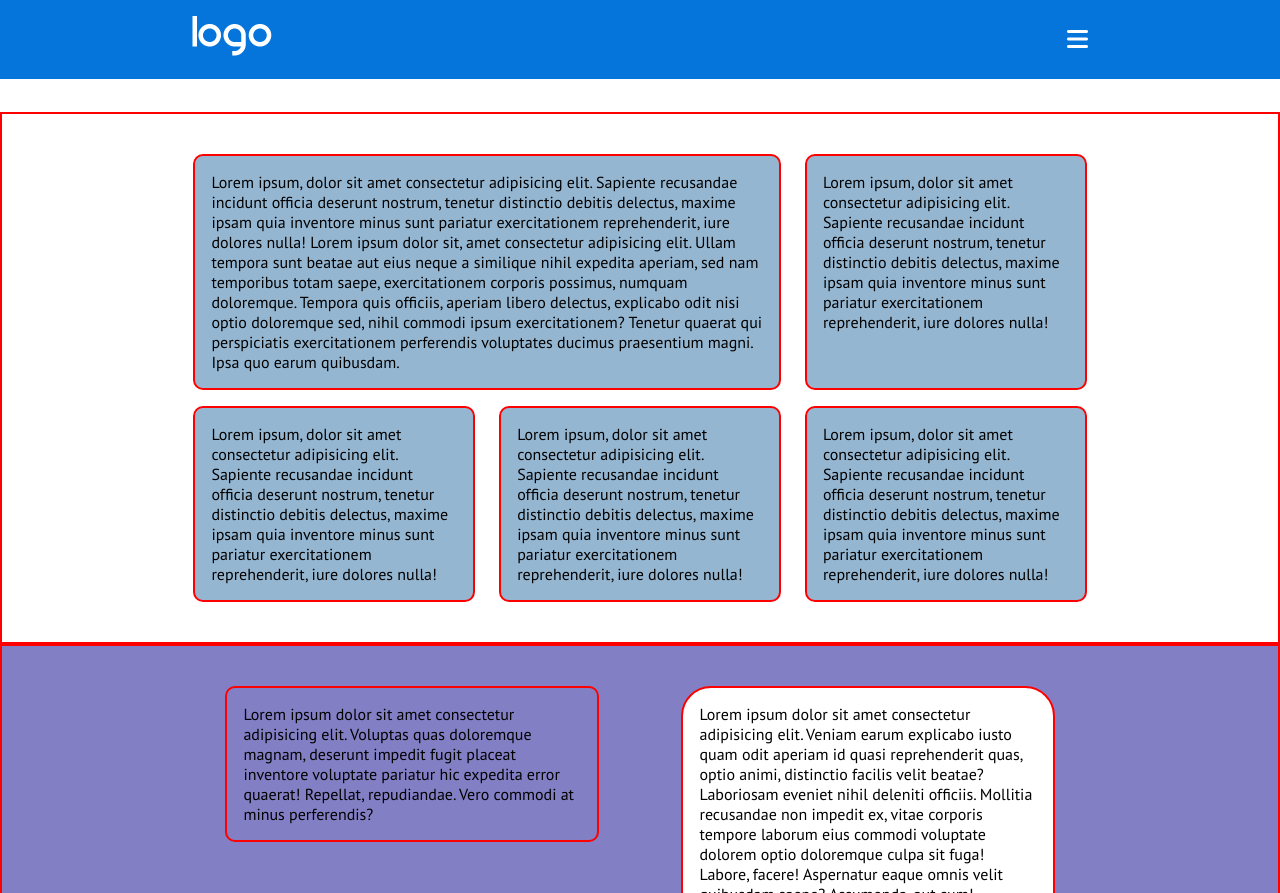
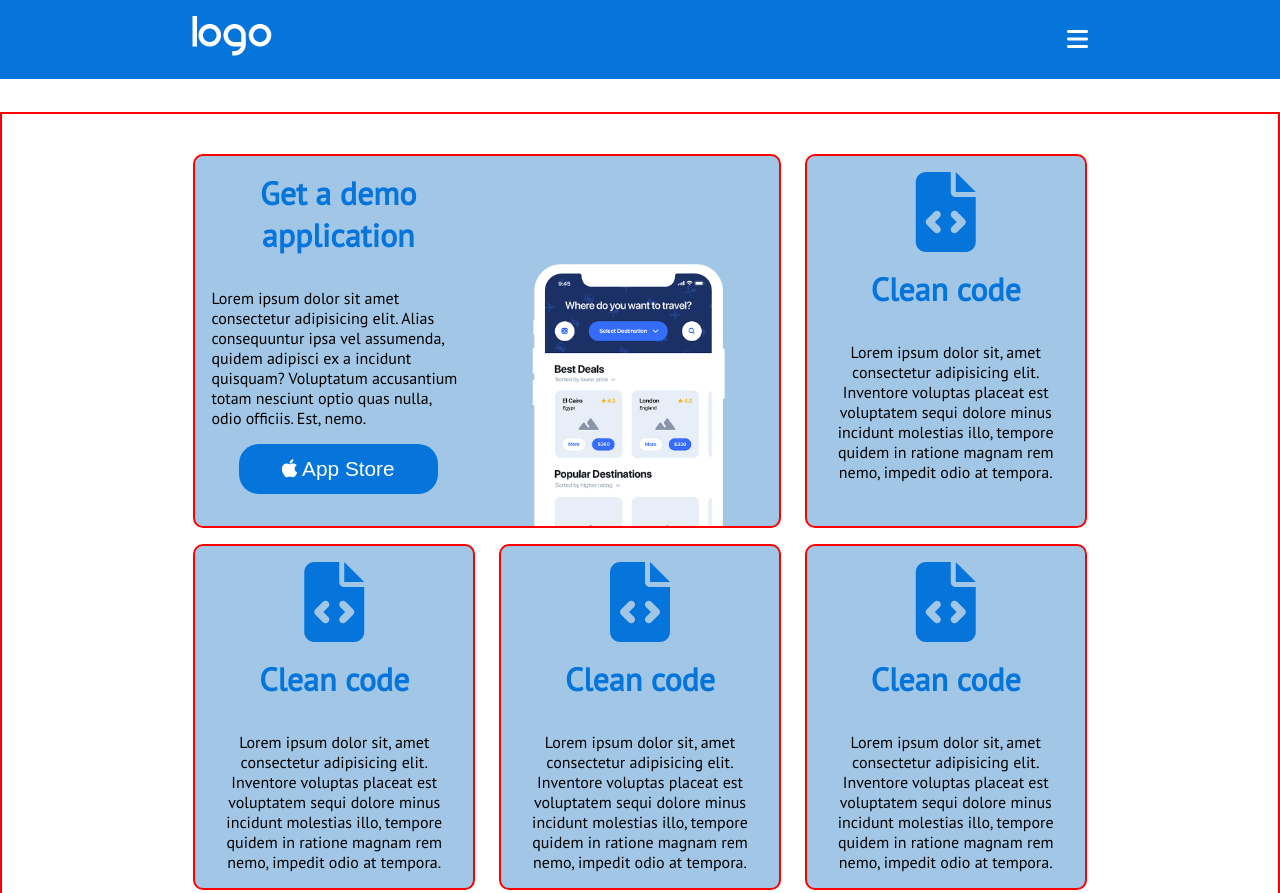
Before and after one commit to FabrizioMisseri/htmlcss-responsive-layout, a plain HTML site: page index.html in a window 1280 px wide. Shown: the top 893 px of the page. Drawn offline with Linux system fonts and the light colour scheme.

Commit message:
added details inside the 'demo' part

```diff
--- a/css/style.css
+++ b/css/style.css
@@ -18,6 +18,10 @@ img{
 a{
     color: inherit;
     text-decoration: none;
+}
+
+h1{
+    font-size: 2rem;
 }
 
 
@@ -41,6 +45,16 @@ a{
     align-items: center;
 }
 
+.btn{
+    padding: .8rem 2.7rem;
+    border-radius: 20px;
+    border: 0;
+}
+
+.block{
+    display: block;
+}
+
 
 /* TIPOGRAFIa */
 
@@ -50,6 +64,14 @@ a{
 
 .bg-purple{
     background-color: #837FC5;
+}
+
+.bg-blue{
+    background-color: #0575DB;
+}
+
+.text-blue{
+    color: #0575DB;
 }
 
 .text-white{
@@ -64,6 +86,14 @@ a{
     text-align: center;
 }
 
+.text-medium{
+    font-size: 1.3rem;
+}
+
+.text-big{
+    font-size: 2rem;
+}
+
 .mb1{
     margin-bottom: 1em;
 }
@@ -71,6 +101,7 @@ a{
 .mb2{
     margin-bottom: 2em;
 }
+
 
 
 /* HEADER */
@@ -108,20 +139,22 @@ main section{
     padding: 2.5em 0;
 }
 
-.card{
+main .card{
     border-radius: 10px;
-    padding: 1rem;
+
+    padding: 1em;
+
 }
 
 .item{
-    padding: 1rem;
+    padding: 1em;
     border-radius: 30px;
 }
 
     /* debug rules */
 .card , .item , section{
     border: 2px solid red;}
-    /* debug rules */
+    /* / debug rules */
 
 
 
@@ -129,20 +162,35 @@ main section{
 /* DEMO PART */
 
 #demo .card{
-    background-color: #95B6D1;
+    background-color: #a2c7e6;
     margin-bottom: 1em;
 }
+
+#demo .card div > i{
+    font-size: 5rem;
+}
+
+
+#demo .card:first-child{
+    padding-bottom: 0;
+}
+
 
 #demo .card:last-child{
     margin-bottom: none;
 }
 
+    /* tablet */
 @media screen and (min-width: 768px) {
 
     #demo .container{
         display: flex;
         justify-content: space-between;
         flex-wrap: wrap;
+    }
+
+    #demo .container .card img{
+        max-width: 60%;
     }
 
     #demo .container .card{
@@ -161,6 +209,32 @@ main section{
 
 }
 
+    /* desktop */
+@media screen and (min-width: 992px) {
+
+    #demo .wrap{
+        display: flex;
+        justify-content: space-between;
+    }
+
+    #demo .wrap .col{
+        width: 46%;
+    }
+
+    #demo .wrap .col:last-child{
+        display: flex;
+        align-items: flex-end;
+    }
+
+    #demo .card:first-child{
+        padding-bottom: 0;
+    }
+
+    #demo .card:first-child img{
+        max-width: 95%;
+    }
+
+}
 /* / DEMO PART */
 
 
--- a/index.html
+++ b/index.html
@@ -48,28 +48,127 @@
 
                 <!-- prima carta importante -->
                 <div class="card">
-                    Lorem ipsum, dolor sit amet consectetur adipisicing elit. Sapiente recusandae incidunt officia deserunt nostrum, tenetur distinctio debitis delectus, maxime ipsam quia inventore minus sunt pariatur exercitationem reprehenderit, iure dolores nulla!
-                    Lorem ipsum dolor sit, amet consectetur adipisicing elit. Ullam tempora sunt beatae aut eius neque a similique nihil expedita aperiam, sed nam temporibus totam saepe, exercitationem corporis possimus, numquam doloremque.
-                    Tempora quis officiis, aperiam libero delectus, explicabo odit nisi optio doloremque sed, nihil commodi ipsum exercitationem? Tenetur quaerat qui perspiciatis exercitationem perferendis voluptates ducimus praesentium magni. Ipsa quo earum quibusdam.
+
+                    <!-- wrap flex per desktop -->
+                    <div class="wrap">
+
+                            <!-- colonna -->
+                            <div class="col">
+
+                                <h1 class="text-blue text-center mb1">Get a demo application</h1>
+
+                                <p class="mb1">
+                                    Lorem ipsum dolor sit amet consectetur adipisicing elit. Alias consequuntur ipsa vel assumenda, quidem adipisci ex a incidunt quisquam? Voluptatum accusantium totam nesciunt optio quas nulla, odio officiis. Est, nemo.
+                                </p>
+
+                                <div class="mb2 text-center">
+                                    <button class="btn bg-blue text-white text-medium">
+                                        <i class="fa-brands fa-apple c"></i>
+
+                                        App Store
+                                    </button>
+                                </div>
+
+                            </div>
+                            <!-- / colonna -->
+
+
+                            <!-- colonna -->
+                            <div class="col">
+                                <div>
+                                    <img src="img/phone.png" alt="img del telefono" class="block">
+                                </div>
+                            </div>
+                            <!-- / colonna -->
+
+                    </div>
+                    <!-- fine wrap -->
+
                 </div>
+                <!-- / prima carta -->
 
 
                 <!-- altre cinque carte secondarie -->
+
+                <!-- carta -->
                 <div class="card">
-                    Lorem ipsum, dolor sit amet consectetur adipisicing elit. Sapiente recusandae incidunt officia deserunt nostrum, tenetur distinctio debitis delectus, maxime ipsam quia inventore minus sunt pariatur exercitationem reprehenderit, iure dolores nulla!
+
+                    <!-- icona -->
+                    <div class="mb1 text-center text-blue">
+                        <i class="fa-solid fa-file-code"></i>
+                    </div>
+
+                    <!-- titolo -->
+                    <div class="mb2 text-center text-blue">
+                        <h1>Clean code</h1>
+                    </div>
+
+                    <p class="text-center">
+                        Lorem ipsum dolor sit, amet consectetur adipisicing elit. Inventore voluptas placeat est voluptatem sequi dolore minus incidunt molestias illo, tempore quidem in ratione magnam rem nemo, impedit odio at tempora.
+                    </p>
+
                 </div>
+                <!-- / carta -->
 
+                <!-- carta -->
                 <div class="card">
-                    Lorem ipsum, dolor sit amet consectetur adipisicing elit. Sapiente recusandae incidunt officia deserunt nostrum, tenetur distinctio debitis delectus, maxime ipsam quia inventore minus sunt pariatur exercitationem reprehenderit, iure dolores nulla!
+
+                    <!-- icona -->
+                    <div class="mb1 text-center text-blue">
+                        <i class="fa-solid fa-file-code"></i>
+                    </div>
+
+                    <!-- titolo -->
+                    <div class="mb2 text-center text-blue">
+                        <h1>Clean code</h1>
+                    </div>
+
+                    <p class="text-center">
+                        Lorem ipsum dolor sit, amet consectetur adipisicing elit. Inventore voluptas placeat est voluptatem sequi dolore minus incidunt molestias illo, tempore quidem in ratione magnam rem nemo, impedit odio at tempora.
+                    </p>
+
                 </div>
+                <!-- / carta -->
 
+                <!-- carta -->
                 <div class="card">
-                    Lorem ipsum, dolor sit amet consectetur adipisicing elit. Sapiente recusandae incidunt officia deserunt nostrum, tenetur distinctio debitis delectus, maxime ipsam quia inventore minus sunt pariatur exercitationem reprehenderit, iure dolores nulla!
+
+                    <!-- icona -->
+                    <div class="mb1 text-center text-blue">
+                        <i class="fa-solid fa-file-code"></i>
+                    </div>
+
+                    <!-- titolo -->
+                    <div class="mb2 text-center text-blue">
+                        <h1>Clean code</h1>
+                    </div>
+
+                    <p class="text-center">
+                        Lorem ipsum dolor sit, amet consectetur adipisicing elit. Inventore voluptas placeat est voluptatem sequi dolore minus incidunt molestias illo, tempore quidem in ratione magnam rem nemo, impedit odio at tempora.
+                    </p>
+
                 </div>
+                <!-- / carta -->
 
+                <!-- carta -->
                 <div class="card">
-                    Lorem ipsum, dolor sit amet consectetur adipisicing elit. Sapiente recusandae incidunt officia deserunt nostrum, tenetur distinctio debitis delectus, maxime ipsam quia inventore minus sunt pariatur exercitationem reprehenderit, iure dolores nulla!
+
+                    <!-- icona -->
+                    <div class="mb1 text-center text-blue">
+                        <i class="fa-solid fa-file-code"></i>
+                    </div>
+
+                    <!-- titolo -->
+                    <div class="mb2 text-center text-blue">
+                        <h1>Clean code</h1>
+                    </div>
+
+                    <p class="text-center">
+                        Lorem ipsum dolor sit, amet consectetur adipisicing elit. Inventore voluptas placeat est voluptatem sequi dolore minus incidunt molestias illo, tempore quidem in ratione magnam rem nemo, impedit odio at tempora.
+                    </p>
+
                 </div>
+                <!-- / carta -->
 
             </div>
 
```
